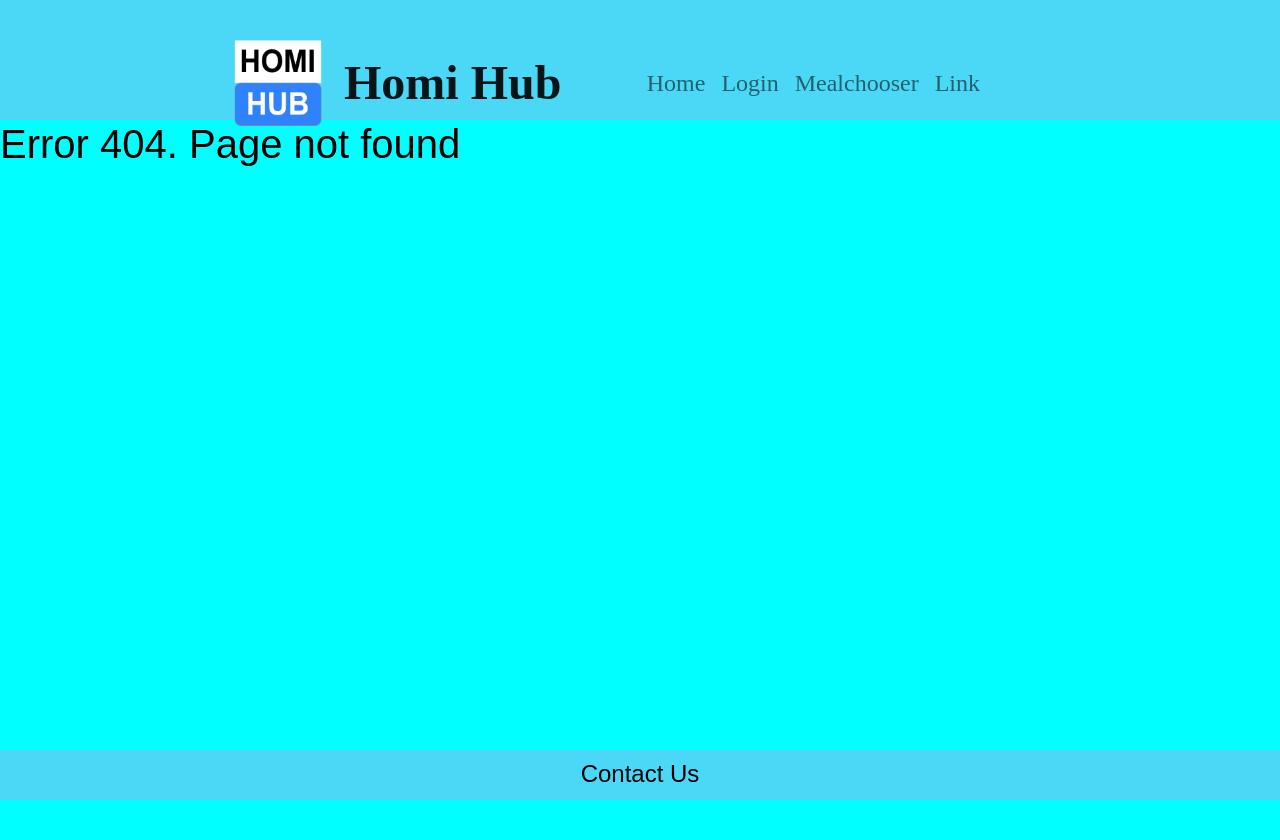
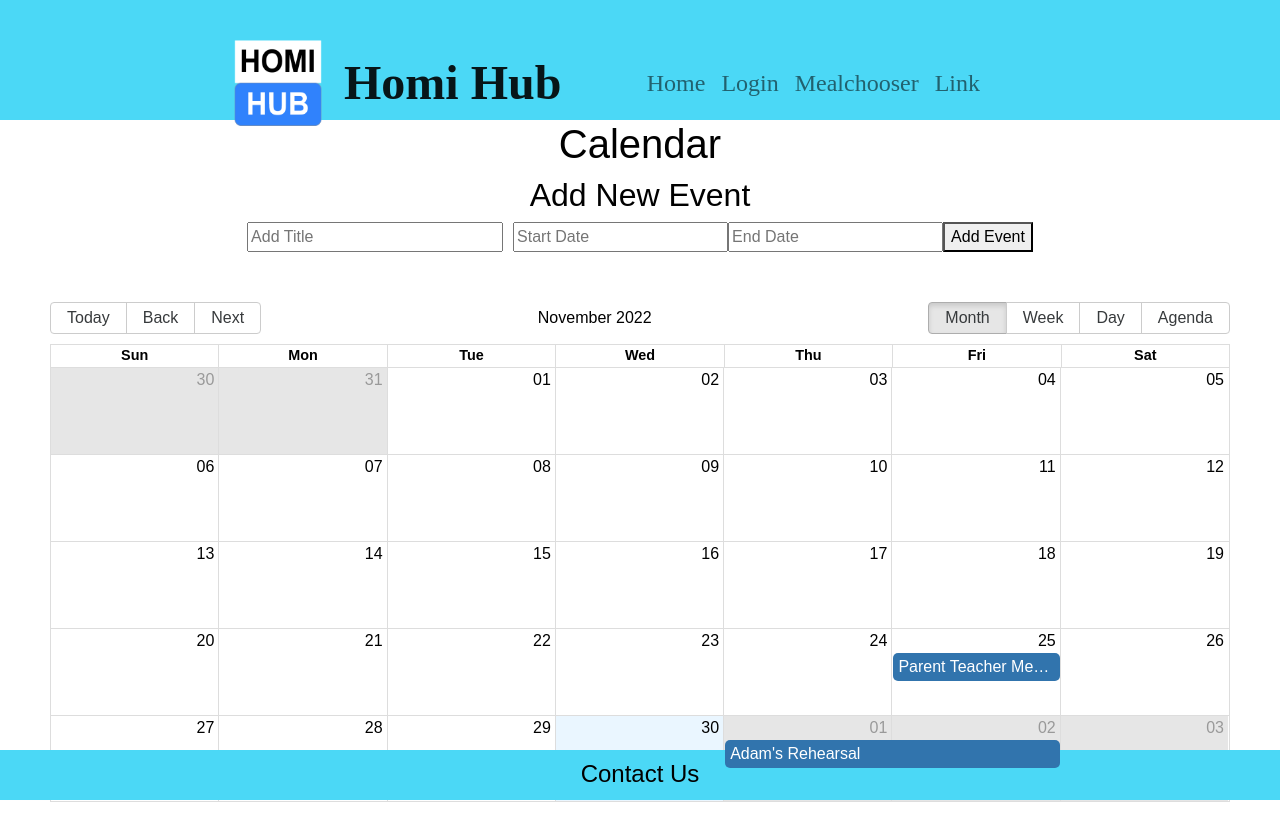
Before and after one commit to HomiHub/Homi-Hub, a React (Create React App) app: page /Calendar in a window 1280 px wide. Before the commit this address had no page. Shown: the top 840 px of the page. Before the commit the page ends 800 px from the top, so only its background shows below. Built offline with nearby package versions, Linux system fonts and the light colour scheme.

Commit message:
calendar

```diff
--- a/package.json
+++ b/package.json
@@ -7,9 +7,12 @@
     "@testing-library/react": "^13.4.0",
     "@testing-library/user-event": "^13.5.0",
     "bootstrap": "^5.2.1",
+    "date-fns": "^2.29.3",
     "firebase": "^9.10.0",
     "react": "^18.2.0",
+    "react-big-calendar": "^1.5.0",
     "react-bootstrap": "^2.5.0",
+    "react-datepicker": "^4.8.0",
     "react-dom": "^18.2.0",
     "react-router-dom": "^6.4.1",
     "react-scripts": "^5.0.1",
--- /dev/null
+++ b/src/cal/Cal.js
@@ -0,0 +1,93 @@
+import format from "date-fns/format";
+import getDay from "date-fns/getDay";
+import parse from "date-fns/parse";
+import startOfWeek from "date-fns/startOfWeek";
+import React, { useState } from "react";
+import { Calendar, dateFnsLocalizer } from "react-big-calendar";
+import "react-big-calendar/lib/css/react-big-calendar.css";
+import DatePicker from "react-datepicker";
+import "react-datepicker/dist/react-datepicker.css";
+import "./calendar.css";
+
+//language
+const locales = {
+    "en-US": require("date-fns/locale/en-US"),
+};
+
+//functions
+const localizer = dateFnsLocalizer({
+    format,
+    parse,
+    startOfWeek,
+    getDay,
+    locales,
+});
+
+//events that are hard code
+const events = [
+    {
+        title: "Family Meeting",
+        allDay: true,
+        start: new Date(2022, 11, 6),
+        end: new Date(2022, 11, 10),
+    },
+    {
+        title: "Adam's Rehearsal",
+        start: new Date(2022, 11, 1),
+        end: new Date(2022, 11, 3),
+    },
+    {
+        title: "Parent Teacher Meeting",
+        start: new Date(2022, 10, 25),
+        end: new Date(2022, 10, 26),
+    },
+];
+
+// function to view the calendar
+function Cal() {
+    const [newEvent, setNewEvent] = useState({ title: "", start: "", end: "" });
+    const [allEvents, setAllEvents] = useState(events);
+
+    function handleAddEvent() {
+
+        for (let i=0; i<allEvents.length; i++){
+
+            const d1 = new Date (allEvents[i].start);
+            const d2 = new Date(newEvent.start);
+            const d3 = new Date(allEvents[i].end);
+            const d4 = new Date(newEvent.end);
+
+             if (
+              ( (d1  <= d2) && (d2 <= d3) ) || ( (d1  <= d4) &&
+                (d4 <= d3) )
+              )
+            {
+                alert("CLASH");
+                break;
+             }
+
+        }
+
+
+        setAllEvents([...allEvents, newEvent]);
+    }
+
+    // for adding a new event, button and actual add
+    return (
+        <div className="Cal">
+            <h1>Calendar</h1>
+            <h2>Add New Event</h2>
+            <div>
+                <input type="text" placeholder="Add Title" style={{ width: "20%", marginRight: "10px" }} value={newEvent.title} onChange={(e) => setNewEvent({ ...newEvent, title: e.target.value })} />
+                <DatePicker placeholderText="Start Date" style={{ marginRight: "10px" }} selected={newEvent.start} onChange={(start) => setNewEvent({ ...newEvent, start })} />
+                <DatePicker placeholderText="End Date" selected={newEvent.end} onChange={(end) => setNewEvent({ ...newEvent, end })} />
+                <button stlye={{ marginTop: "10px" }} onClick={handleAddEvent}>
+                    Add Event
+                </button>
+            </div>
+            <Calendar localizer={localizer} events={allEvents} startAccessor="start" endAccessor="end" style={{ height: 500, margin: "50px" }} />
+        </div>
+    );
+}
+
+export default Cal;
--- /dev/null
+++ b/src/cal/calendar.css
@@ -0,0 +1,5 @@
+.Cal {
+	text-align: center;
+}
+
+body {background-color: white;}
--- a/src/components/App.js
+++ b/src/components/App.js
@@ -7,6 +7,7 @@
 import LogIn from "../login/LogIn";
 import ErrorPage from "../error/ErrorPage"
 import Mealchooser from '../mealchooser/Mealchosser';
+import Cal from '../cal/Cal';
 
 
 
@@ -21,6 +22,9 @@
           <Route path="/registration" element={<Registration />}></Route>
           <Route path="/login" element={<LogIn />}></Route>
           <Route path="/Mealchooser" element={<Mealchooser />}></Route>
+          <Route path="/Calendar" element={<Cal />}></Route>
+
+
 
 
           <Route path="*" element={<ErrorPage />}></Route>
```
Also changed, not shown: 1 other file (tests, documents, lock files or other folders).
